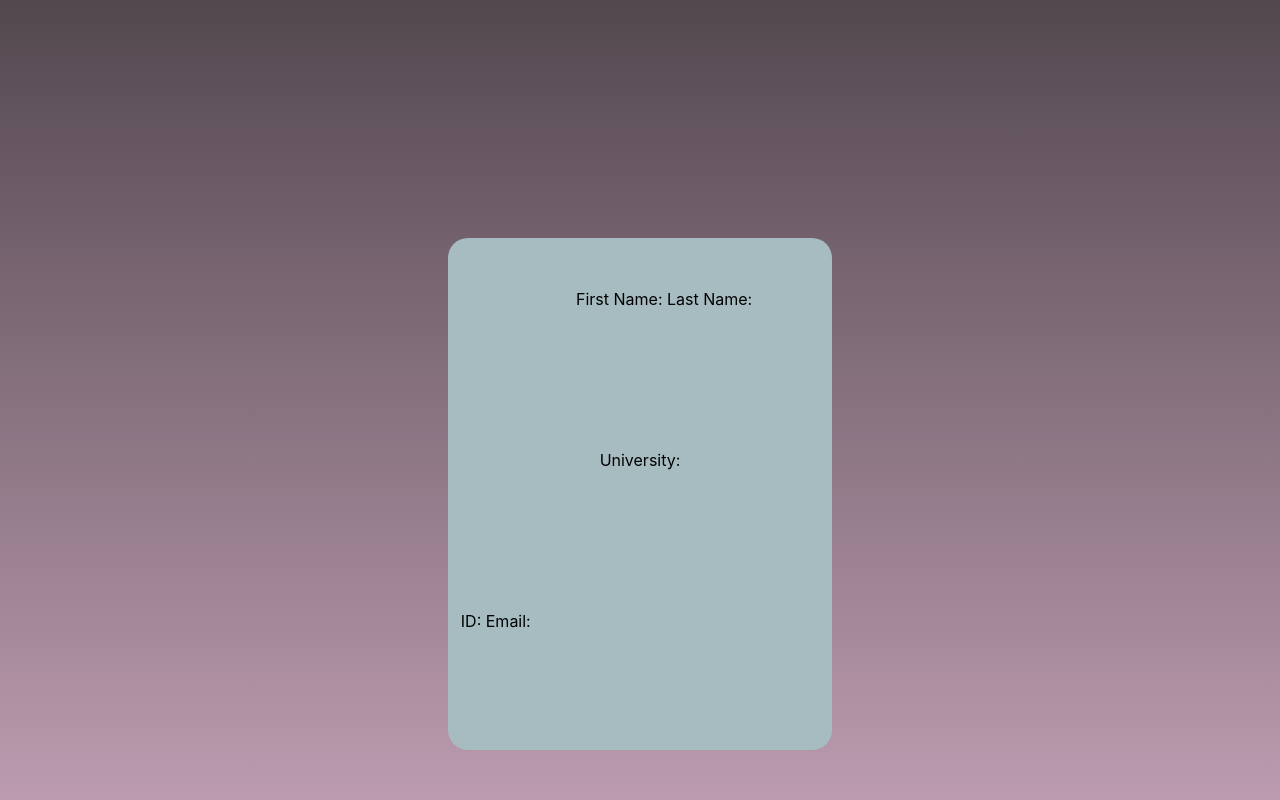
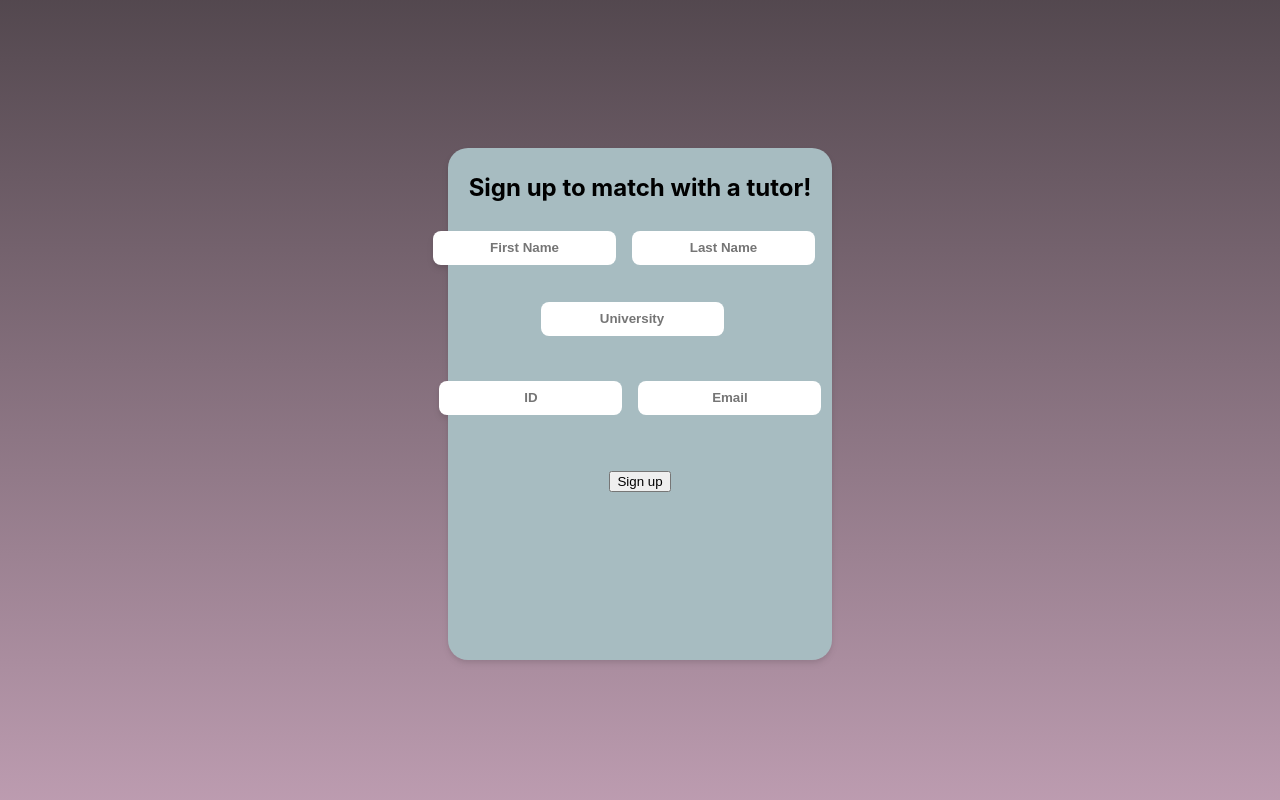
Before and after one commit to kristenwon/AthenaMatch2024, a React (Create React App) app in the folder my-react-app/: page / in a window 1280 px wide. Shown: the part 1210-2010 px from the top of the page. Built offline with nearby package versions, Linux system fonts and the light colour scheme.

Commit message:
tried fixing login page

```diff
--- a/my-react-app/src/components/PreLogin.css
+++ b/my-react-app/src/components/PreLogin.css
@@ -13,6 +13,74 @@
     z-index: -1;
 }
 
+.login {
+    display: flex;
+    justify-content: center;
+    align-items: center;
+    flex-direction: column;
+}
+
+.signupmessage {
+    font-size: 1.5rem;
+    transform: translateY(7vh);
+    font-weight: 700;
+
+}
+
+.signup {
+    display: flex;
+    justify-content: center;
+    transform: translateY(-25vh);
+
+}
+
+.name {
+    transform: translateX(-10vh);
+    display: flex;
+    column-gap: 1rem;
+}
+
+.name input {
+    border-radius: 0.5rem;
+    border-width: 0;
+    height: 4vh;
+    width: auto;
+    text-align: center;
+    transform: translateY(-7vh);
+    font-weight: 900;
+}
+
+.uni{
+    transform: translateY(-20vh);
+}
+.uni input {
+    border-radius: 0.5rem;
+    border-width: 0;
+    height: 4vh;
+    width: auto;
+    text-align: center;
+    transform: translateX(-1vh);
+    font-weight: 900;
+
+}
+
+.contact {
+    display: flex;
+    column-gap: 1rem;
+    transform: translateX(-4vh);
+    transform: translateY(-32vh);
+}
+
+.contact input {
+    border-radius: 0.5rem;
+    border-width: 0;
+    height: 4vh;
+    width: auto;
+    text-align: center;
+    transform: translateX(-2vh);
+    font-weight: 900;
+
+}
 
  .people {
     padding: 9vw;
@@ -78,7 +146,9 @@
     margin-bottom: 4vw;
     background: rgb(167, 188, 193);
     border-radius: 20px;
+    border-width: 0;
     z-index: 1;
+    filter: drop-shadow(0 4px 3px rgb(0 0 0 / 0.07)) drop-shadow(0 2px 2px rgb(0 0 0 / 0.06));
 }
 
 
--- a/my-react-app/src/routes/PreLoginPage.js
+++ b/my-react-app/src/routes/PreLoginPage.js
@@ -13,14 +13,20 @@ function prelogin(){
                 <div class="container"></div>
 
             <div class="login">
+                <div className='signupmessage'>Sign up to match with a tutor!</div>
                 <div class="name">
-        First Name:
-        Last Name:
+                    <input type="text" placeholder='First Name'></input>
+                    <input type="text" placeholder='Last Name'></input>
                 </div>
-        <div class="uni">University:</div>
+                <div class="uni">
+                <input type="text" placeholder='University'></input>
+                </div>
                 <div class="contact">
-        ID:
-        Email:
+                <input type="text" placeholder='ID'></input>
+                <input type="text" placeholder='Email'></input>
+                </div>
+                <div className='signup'>
+                    <button>Sign up</button>
                 </div>
             </div>
         </div>
```
Lines whose indentation alone changed are shown as unchanged.
